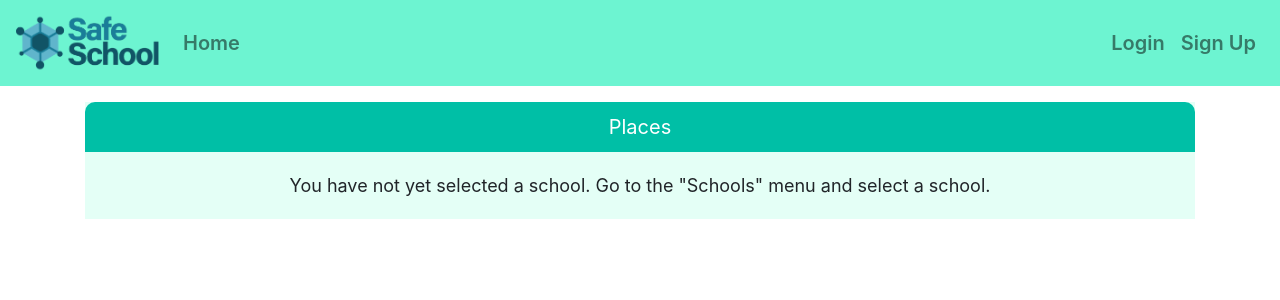
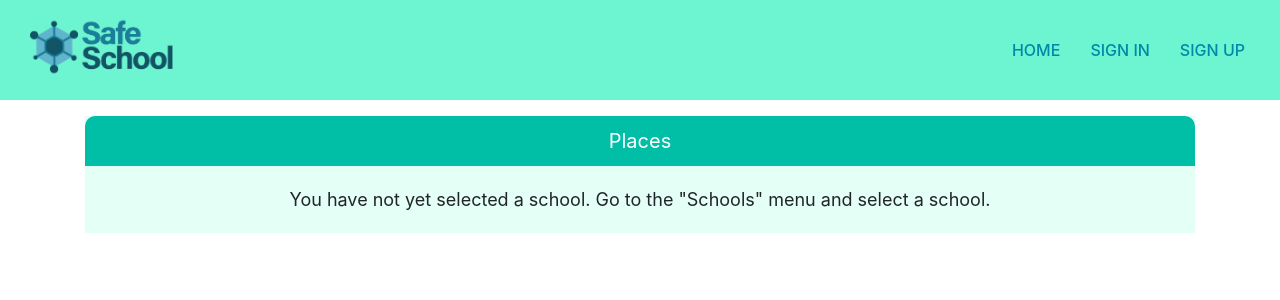
Before and after one commit to caio-k/rp2-project-webapp, a React (Create React App) app: page /place in a window 1280 px wide. Shown: the top 300 px of the page. Built offline with nearby package versions, Linux system fonts and the light colour scheme.

Commit message:
includes username in the header and some refactors

```diff
--- a/src/App.css
+++ b/src/App.css
@@ -1,5 +1,117 @@
-.header {
-  background-color: #6df4d1;
-  font-size: 20px;
-  font-weight: 600;
+.site-header {
+    height: 100px;
+    background-color: #6df4d1;
+    padding: 0 20px;
 }
+
+.logo {
+    margin-top: 17px;
+    margin-left: 10px;
+    text-transform: uppercase;
+    cursor: pointer;
+}
+
+.menu {
+    float: right;
+    line-height: 100px;
+}
+
+.menu a {
+    color: #0088a9;
+    text-transform: uppercase;
+    text-decoration: none;
+    padding: 0 10px;
+    font-weight: 500;
+    margin: 0 5px;
+}
+
+.show-menu-btn, .hide-menu-btn {
+    transition: 0.4s;
+    font-size: 30px;
+    cursor: pointer;
+    display: none;
+}
+
+.show-menu-btn {
+    float: right;
+    margin-top: 17px;
+    margin-right: 10px;
+    letter-spacing: 5px;
+    font-size: 30px;
+}
+
+.show-menu-btn:hover,
+.hide-menu-btn:hover {
+    color: #0088a9;
+}
+
+.menu a:hover {
+    color: #FFFFFF;
+    background-color: #0088a9;
+    border-radius: 50px;
+    padding: 5px 10px;
+}
+
+#chk {
+    position: absolute;
+    visibility: hidden;
+    z-index: -1111;
+}
+
+.current-user-link {
+    pointer-events: none;
+    cursor: default;
+}
+
+.site-header button {
+    color: #FFFFFF;
+    line-height: 30px;
+    padding: 0 10px;
+    background-color: rgba(0, 136, 169, 1);
+    border: none;
+    border-radius: 50px;
+    transition: all 0.3s ease 0s;
+}
+
+.site-header button:hover {
+    background-color: rgba(0, 136, 169, 0.8);
+}
+
+@media screen and (max-width: 700px) {
+    .show-menu-btn, .hide-menu-btn {
+        display: block;
+    }
+
+    .menu {
+        position: fixed;
+        width: 100%;
+        height: 100vh;
+        background: #6df4d1;
+        right: -100%;
+        top: 0;
+        text-align: center;
+        padding: 80px 0;
+        line-height: normal;
+        transition: 0.7s;
+        z-index: 100;
+    }
+
+    .menu a {
+        display: block;
+        padding: 20px;
+    }
+
+    .menu a:hover {
+        padding: 20px;
+    }
+
+    .hide-menu-btn {
+        position: absolute;
+        top: 40px;
+        right: 40px;
+    }
+
+    #chk:checked ~ .menu {
+        right: 0;
+    }
+}
--- a/src/App.js
+++ b/src/App.js
@@ -1,5 +1,5 @@
 import React, {Component} from "react";
-import {BrowserRouter as Router, Switch, Route, Link} from "react-router-dom";
+import {BrowserRouter as Router, Switch, Route} from "react-router-dom";
 import "bootstrap/dist/css/bootstrap.min.css";
 import "./App.css";
 
@@ -20,12 +20,10 @@ class App extends Component {
   constructor(props) {
     super(props);
     this.logOut = this.logOut.bind(this);
-    this.toggleMenu = this.toggleMenu.bind(this);
 
     this.state = {
       showAdminBoard: false,
-      currentUser: undefined,
-      menu: false
+      currentUser: undefined
     };
   }
 
@@ -40,103 +38,63 @@ class App extends Component {
     }
   }
 
-  toggleMenu() {
-    this.setState({menu: !this.state.menu})
-  }
-
   logOut() {
     AuthService.logout();
   }
 
   render() {
     const {currentUser, showAdminBoard} = this.state;
-    const show = (this.state.menu) ? "show" : "";
 
     return (
       <Router>
         <div>
-          <nav className="header navbar navbar-expand-lg navbar-light">
-            <Link to={"/"} className="navbar-brand">
+          <div className="site-header">
             <img
               src={logo}
               alt="SafeSchool"
               width="143"
               height="60"
+              className="logo"
             />
-            </Link>
-            <button className="navbar-toggler" type="button" onClick={this.toggleMenu}>
-              <span className="navbar-toggler-icon"/>
-            </button>
+            <input type="checkbox" id="chk"/>
+            <label htmlFor="chk" className="show-menu-btn">
+              ...
+            </label>
 
-            <div className={"collapse navbar-collapse " + show}>
-              <div className="navbar-nav mr-auto">
-
+            <ul className="menu">
               {!currentUser && (
-                  <li className="nav-item">
-                    <Link to={"/home"} className="nav-link">
-                      Home
-                    </Link>
-                  </li>
+                <a href="/home">Home</a>
               )}
 
               {showAdminBoard && (
-                  <li className="nav-item">
-                    <Link to={"/admin"} className="nav-link">
-                      Management
-                    </Link>
-                  </li>
+                <a href="/admin">Management</a>
               )}
 
               {currentUser && !showAdminBoard && (
-                  <li className="nav-item">
-                    <Link to={"/school"} className="nav-link">
-                      Schools
-                    </Link>
-                  </li>
+                <a href="/school">Schools</a>
               )}
 
-                {currentUser && (
-                  <li className="nav-item">
-                    <Link to={"/place"} className="nav-link">
-                      Places
-                    </Link>
-                  </li>
+              {currentUser ? (
+                <>
+                  <a href="/place">Places</a>
+                  <a href="/exit">Exits</a>
+                  <a href="/login" onClick={this.logOut}>LogOut</a>
+                  <a href="/" className="current-user-link">
+                    <button>{currentUser.username}</button>
+                  </a>
+                </>
+              ) : (
+                <>
+                  <a href="/login">Sign In</a>
+                  <a href="/register">Sign Up</a>
+                </>
               )}
 
-                {currentUser && (
-                  <li className="nav-item">
-                    <Link to={"/exit"} className="nav-link">
-                      Exits
-                    </Link>
-                  </li>
-                )}
+              <label htmlFor="chk" className="hide-menu-btn">
+                X
+              </label>
+            </ul>
           </div>
-
-              {currentUser ? (
-                <div className="navbar-nav ml-auto">
-                  <li className="nav-item">
-                    <a href="/login" className="nav-link" onClick={this.logOut}>
-                      LogOut
-                    </a>
-                  </li>
-                </div>
-              ) : (
-                <div className="navbar-nav ml-auto">
-                  <li className="nav-item">
-                    <Link to={"/login"} className="nav-link">
-                      Login
-                    </Link>
-                  </li>
-
-                  <li className="nav-item">
-                    <Link to={"/register"} className="nav-link">
-                      Sign Up
-                    </Link>
-                  </li>
-                </div>
-              )}
-            </div>
-          </nav>
 
           <div className="container mt-3">
             <Switch>
```
Lines whose indentation alone changed are shown as unchanged.
